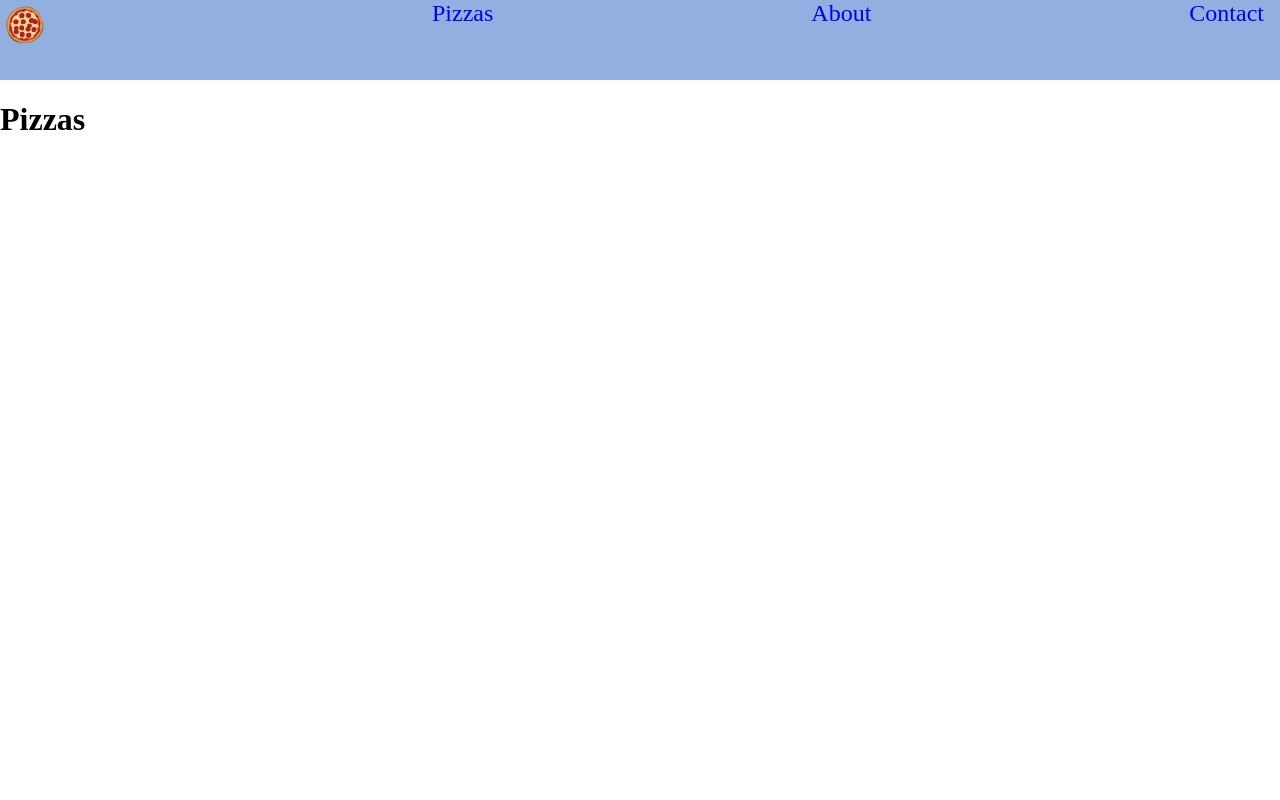
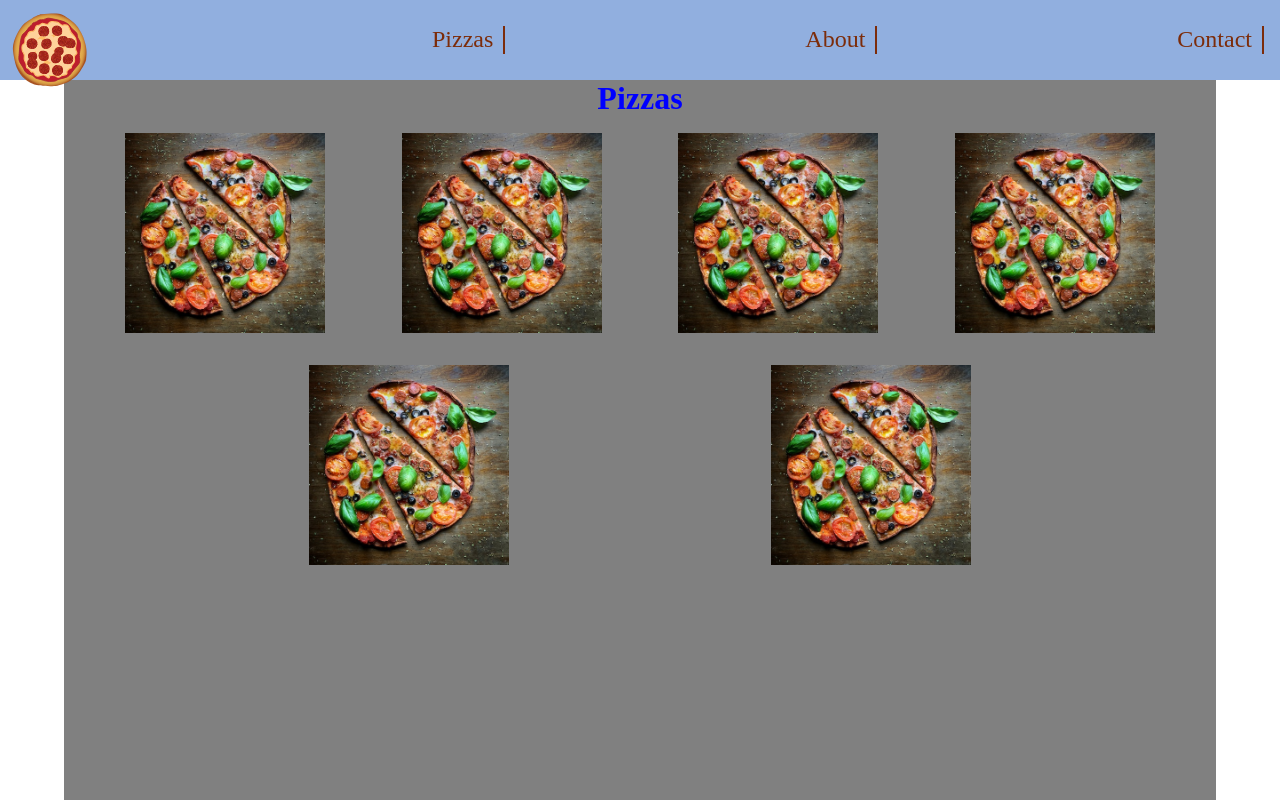
Before and after one commit to iri6ka/sass-pizza-site, a plain HTML site: page pages/pizzas.html in a window 1280 px wide. Drawn offline with Linux system fonts and the light colour scheme.

Commit message:
Created and styled pizza page using flex-wrap, added embedded maps to contact page and styled for mobile

```diff
--- a/pages/pizzas.html
+++ b/pages/pizzas.html
@@ -15,6 +15,17 @@
             <a href="./contact.html">Contact</a>
         </nav>
     </header>
-    <h1>Pizzas</h1>
+    <section class="pizzas-section">
+        <h1 id="pizza-header">Pizzas</h1>
+        <div class="pizza-wrapper">
+            <img src="../img/sliced-pizza.jpg" class="pizza-image" alt="weridly sliced pizza" />
+            <img src="../img/sliced-pizza.jpg" class="pizza-image" alt="weridly sliced pizza" />
+            <img src="../img/sliced-pizza.jpg" class="pizza-image" alt="weridly sliced pizza" />
+            <img src="../img/sliced-pizza.jpg" class="pizza-image" alt="weridly sliced pizza" />
+            <img src="../img/sliced-pizza.jpg" class="pizza-image" alt="weridly sliced pizza" />
+            <img src="../img/sliced-pizza.jpg" class="pizza-image" alt="weridly sliced pizza" />
+        </div>
+    </section>
+
 </body>
 </html>
--- a/styles/style.css
+++ b/styles/style.css
@@ -1,4 +1,5 @@
 @import "normalize.css";
+
 
 .nav-header {
     background-color: #91afdf;
@@ -20,10 +21,19 @@
     width: 65%;
     display: flex;
     justify-content: space-between;
+    align-items: center;
 }
 .nav-items a{
+    color: rgb(124, 44, 10);
     text-decoration: none;
     font-size: 1.5rem;
+    padding-right: 10px;
+    border-right: 2px solid rgb(124, 44, 10);
+}
+
+.nav-items a:hover {
+    color:rgb(252, 128, 13);
+    text-decoration: underline;
 }
 
 .hero-image {
@@ -42,6 +52,53 @@
    color: white
 }
 
+.pizzas-section {
+    background-color: grey;
+    height: 90vh;
+    width: 90%;
+    margin: auto;
+    display: flex;
+    flex-direction: column;
+}
+
+.pizza-wrapper {
+    display: flex;
+    flex-wrap: wrap;
+    justify-content: space-evenly;
+}
+
+#pizza-header {
+    margin: 0;
+    align-self: center;
+    color: black;
+}
+
+.pizza-image {
+    height: 200px;
+    width: 200px;
+    margin: 1rem;
+}
+
+.medium-map {
+    border: 0;
+    display: none;
+}
+
+.small-map {
+    border:0;
+    display: none;
+}
+
+
+@media screen and (min-width: 600px) {
+    .small-map {
+        display: block;
+    }
+    #pizza-header {
+        color: blue;
+    }
+}
+
 @media only screen and (min-width: 800px ) {
 
  .hero-image h1, h2{
@@ -57,4 +114,17 @@
     font-size: 4rem;
 }
 
+.nav-header img {
+    height: 100px;
+    width: 100px;
 }
+
+.medium-map {
+    display: block;
+}
+
+.small-map {
+    display: none
+}
+
+}
```
Also changed, not shown: pages/contact.html (+8 -1 lines), img/sliced-pizza.jpg (added).
